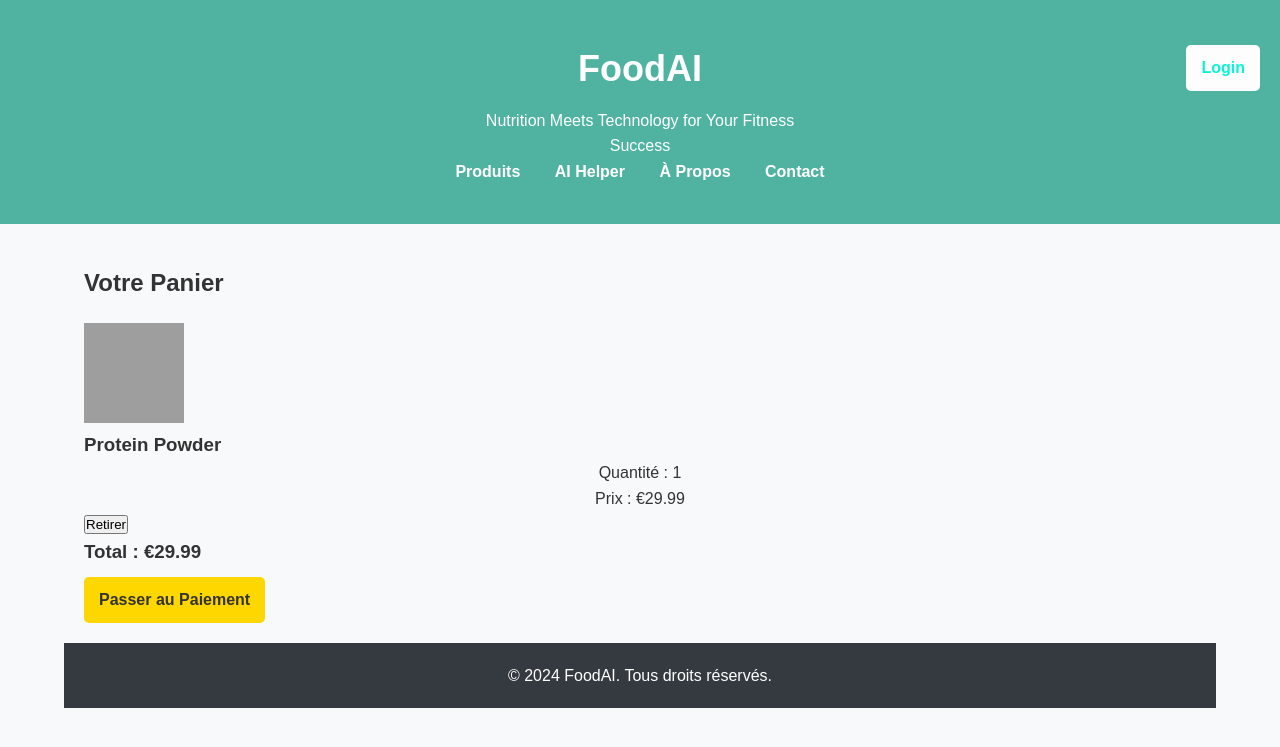
After one commit to Farel-JF/FoodAI, a Flask app: page /cart in a window 1280 px wide. The commit adds this page. Shown: the top 747 px of the page. Run offline with Flask 3, Linux system fonts and the light colour scheme; parts of the project's set-up code (start-up, migrations or seed data) failed here and were passed over; grey boxes are pictures that could not be loaded.

```diff
--- a/foodai/routes.py
+++ b/foodai/routes.py
@@ -40,8 +40,13 @@ def ai_helper():
 
 @app.route('/payment')
 def payment():
-    return render_template('payment.html')
+    total_price = 29.99  # This should be the actual total from the cart
+    return render_template('payment.html', total_price=total_price)
 
+
+@app.route('/cart')
+def cart():
+    return render_template('cart.html')
 
 @login_manager.user_loader
 def load_user(user_id):
--- /dev/null
+++ b/foodai/templates/cart.html
@@ -0,0 +1,58 @@
+<!DOCTYPE html>
+<html lang="fr">
+<head>
+    <meta charset="UTF-8">
+    <meta name="viewport" content="width=device-width, initial-scale=1.0">
+    <title>Panier - FoodAI</title>
+    <link rel="stylesheet" href="/static/styles.css">
+</head>
+<body>
+
+    <!-- Header -->
+    <header>
+        <div class="container">
+            <h1><a href="{{ url_for('home') }}">FoodAI</a></h1>
+            <p>Nutrition Meets Technology for Your Fitness Success</p>
+            <nav>
+                <ul>
+                    <li><a href="{{ url_for('home') }}">Produits</a></li>
+                    <li><a href="{{ url_for('ai_helper') }}">AI Helper</a></li>
+                    <li><a href="{{ url_for('home') }}">À Propos</a></li>
+                    <li><a href="{{ url_for('contact') }}">Contact</a></li>
+                </ul>
+            </nav>
+            <div class="login-container">
+                <a id="login-btn" href="{{ url_for('login') }}" class="btn">Login</a>
+            </div>
+        </div>
+    </header>
+
+    <!-- Cart Section -->
+    <section id="cart" class="container">
+        <h2>Votre Panier</h2>
+
+        <!-- Liste des Produits dans le Panier -->
+        <div class="cart-items">
+            <div class="cart-item">
+                <img src="https://m.media-amazon.com/images/I/81rkH4m7O3L._AC_UF1000,1000_QL80_.jpg" alt="Protein Powder" width="100" height="100">
+                <div class="item-details">
+                    <h3>Protein Powder</h3>
+                    <p>Quantité : 1</p>
+                    <p>Prix : €29.99</p>
+                </div>
+                <button class="remove-btn">Retirer</button>
+            </div>
+        </div>
+
+        <!-- Prix Total et Bouton de Paiement -->
+        <h3>Total : €<span id="total-price">29.99</span></h3>
+        <a href="{{ url_for('payment') }}" class="btn">Passer au Paiement</a>
+    </section>
+
+    <!-- Footer -->
+    <footer class="container">
+        <p>&copy; 2024 FoodAI. Tous droits réservés.</p>
+    </footer>
+
+</body>
+</html>
--- a/foodai/templates/healthy_meals.html
+++ b/foodai/templates/healthy_meals.html
@@ -68,7 +68,7 @@
                 </ul>
                 <h3>Prix</h3>
                 <p>€12.99 par repas</p>
-                <a href="#" class="btn">Ajouter au Panier</a>
+                <a href="{{ url_for('cart') }}" class="btn">Ajouter au Panier</a>
             </div>
         </div>
 
--- a/foodai/templates/protein.html
+++ b/foodai/templates/protein.html
@@ -43,7 +43,7 @@
                 </ul>
                 <h3>Prix</h3>
                 <p>€29.99</p>
-                <a href="{{ url_for('payment') }}" class="btn">Ajouter au Panier</a>
+                <a href="{{ url_for('cart') }}" class="btn">Ajouter au Panier</a>
             </div>
         </div>
     </section>
```
Also changed, not shown: foodai/templates/payment.html (+8 -7 lines).
